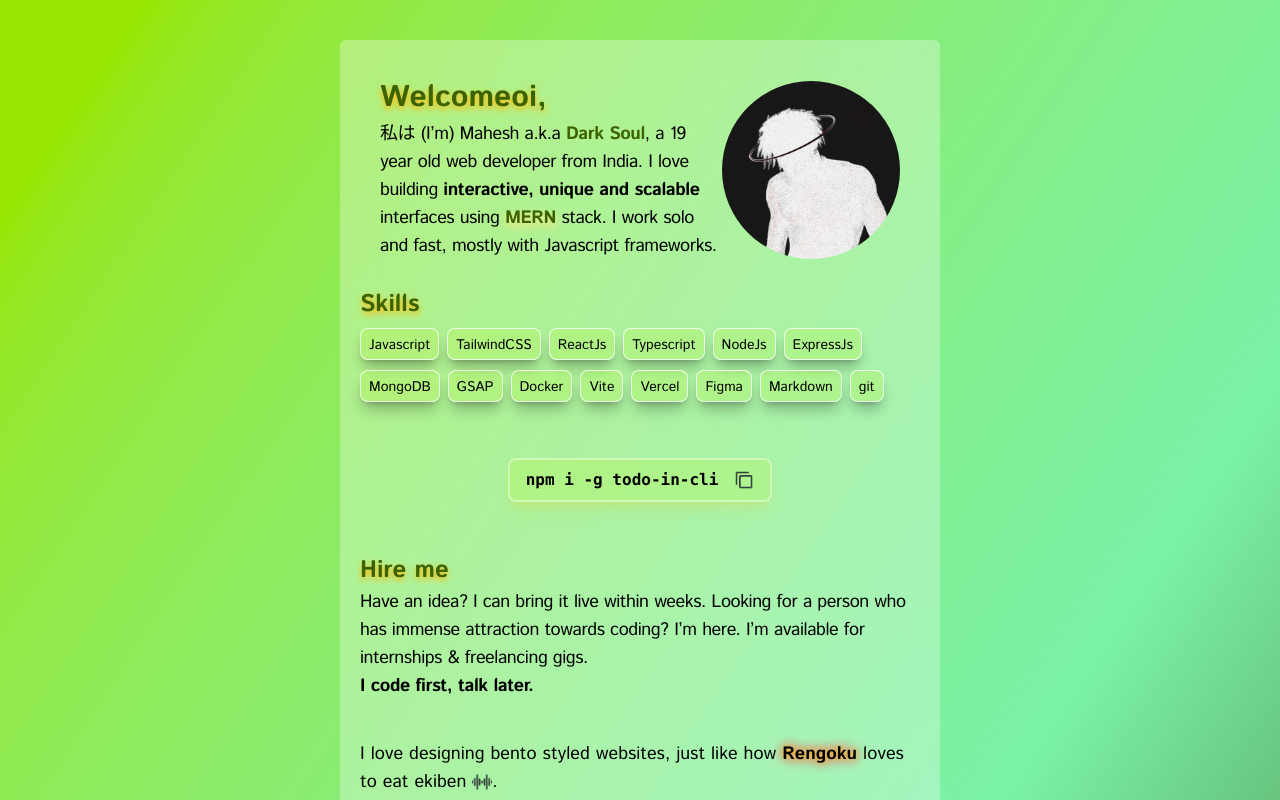
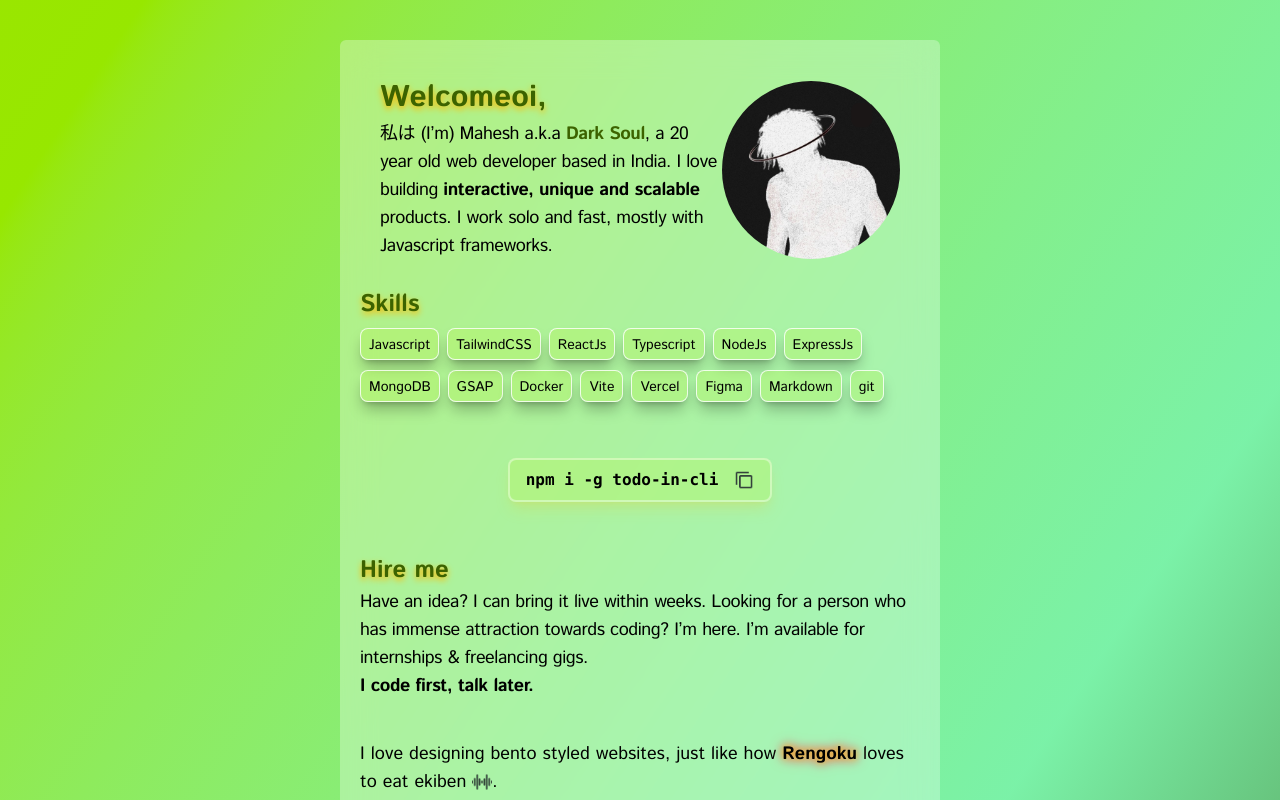
Before and after one commit to DarkkkSoul/portfolio2, a React (Vite) app: page / in a window 1280 px wide. Shown: the top 800 px of the page. Built offline with nearby package versions, Linux system fonts and the light colour scheme.

Commit message:
changing about page

```diff
--- a/src/App.jsx
+++ b/src/App.jsx
@@ -53,7 +53,7 @@ function App() {
                      <div className='flex flex-col sm:gap-y-1 gap-y-1.5'>
                         <div className='sm:text-3xl text-2xl text-lime-800 font-extrabold drop-shadow-md drop-shadow-amber-400 gsap-welcome'>Welcomeoi,</div>
                         <p className='sm:text-lg text-md sm:tracking-tight'>
-                           私は (I’m) Mahesh a.k.a <span className='text-lime-800 font-extrabold'>Dark Soul</span>, a 19 year old web developer from India. I love building <span className='font-extrabold'>interactive, unique and scalable</span> interfaces using  <span className='text-lime-800 drop-shadow-lg drop-shadow-amber-200 font-extrabold'>MERN</span> stack. I work solo and fast, mostly with Javascript frameworks.
+                           私は (I’m) Mahesh a.k.a <span className='text-lime-800 font-extrabold'>Dark Soul</span>, a 20 year old web developer based in India. I love building <span className='font-extrabold'>interactive, unique and scalable</span> products. I work solo and fast, mostly with Javascript frameworks.
                         </p>
                      </div>
                   </div>
```
